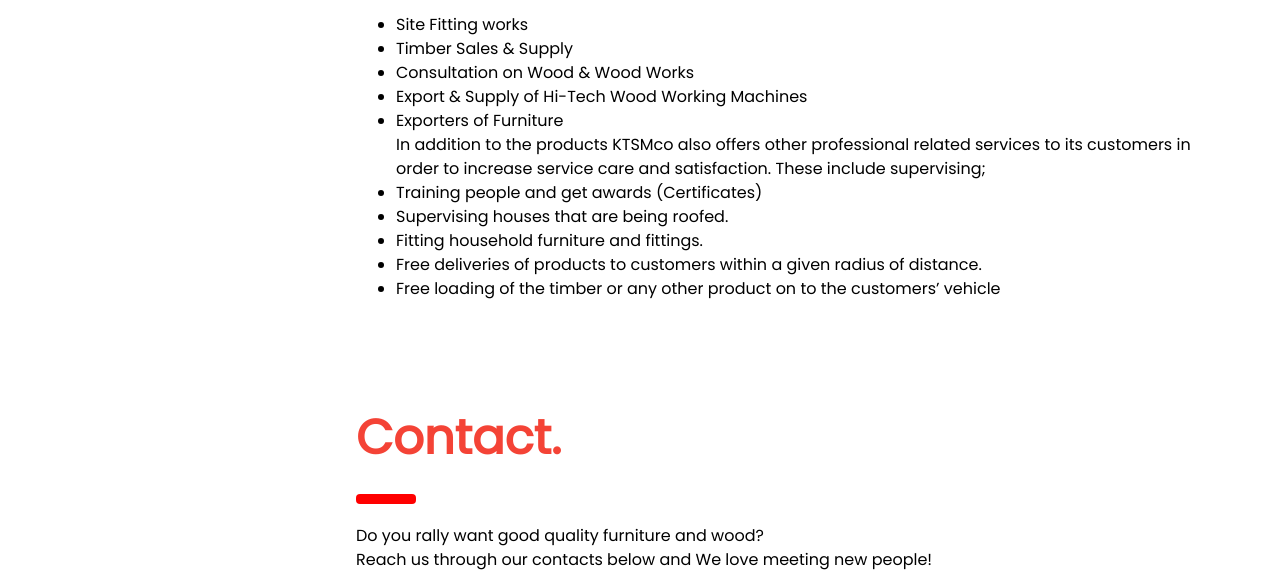
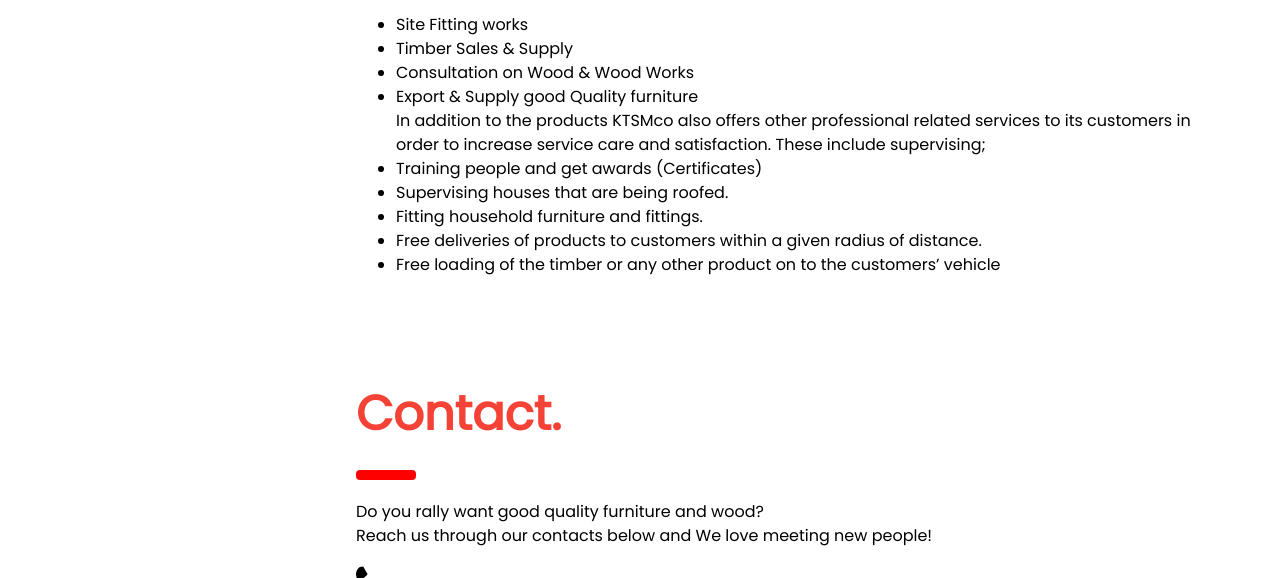
Before and after one commit to KamyaPhilm/KamyaPhilm.github.io, a plain HTML site: page index.html in a window 1280 px wide. Shown: the part 2211-2789 px from the top of the page. Drawn offline with nearby package versions, Linux system fonts and the light colour scheme.

Commit message:
Update index.html

```diff
--- a/index.html
+++ b/index.html
@@ -106,8 +106,7 @@
     <li>Site Fitting works</li>
     <li>Timber Sales & Supply</li>
     <li>Consultation on Wood & Wood Works</li>
-    <li>Export & Supply of Hi-Tech Wood Working Machines</li>
-   <li>Exporters of Furniture</li>
+    <li>Export & Supply good Quality furniture</li>
     In addition to the products KTSMco also offers other professional related services to its customers in order to increase service care and satisfaction. These include supervising;
     <li>Training people and get awards (Certificates)</li>
     <li>Supervising houses that are being roofed.</li>
```
